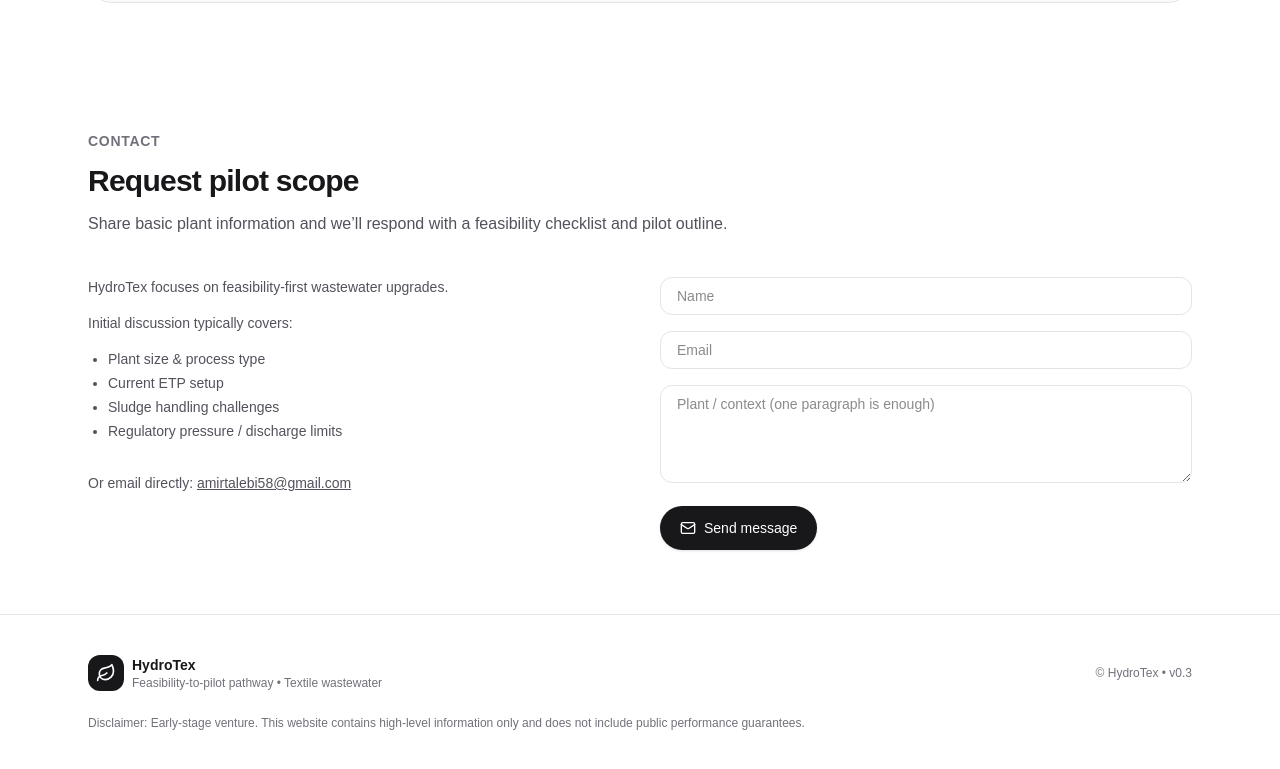
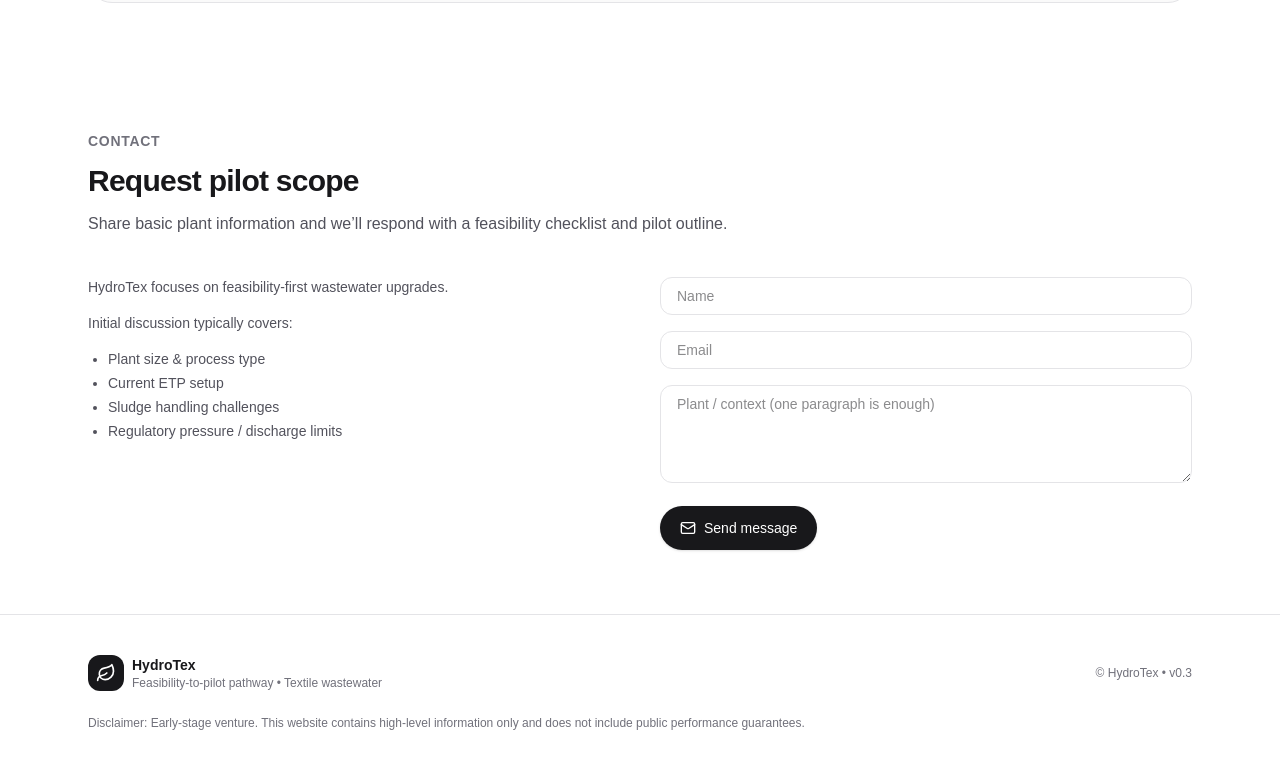
Before and after one commit to amirtalebi-ds/hydrotex-site, a Next.js app: page / in a window 1280 px wide. Shown: the part 2702-3471 px from the top of the page. Built offline with nearby package versions, Linux system fonts and the light colour scheme.

Commit message:
Remove public email from website

```diff
--- a/app/page.tsx
+++ b/app/page.tsx
@@ -395,11 +395,7 @@ function ContactSection() {
             <li>Regulatory pressure / discharge limits</li>
           </ul>
           <p className="pt-4">
-            Or email directly:{" "}
-            <a href="mailto:amirtalebi58@gmail.com" className="underline">
-              amirtalebi58@gmail.com
-            </a>
-          </p>
+                      </p>
         </div>
 
         <form
```
